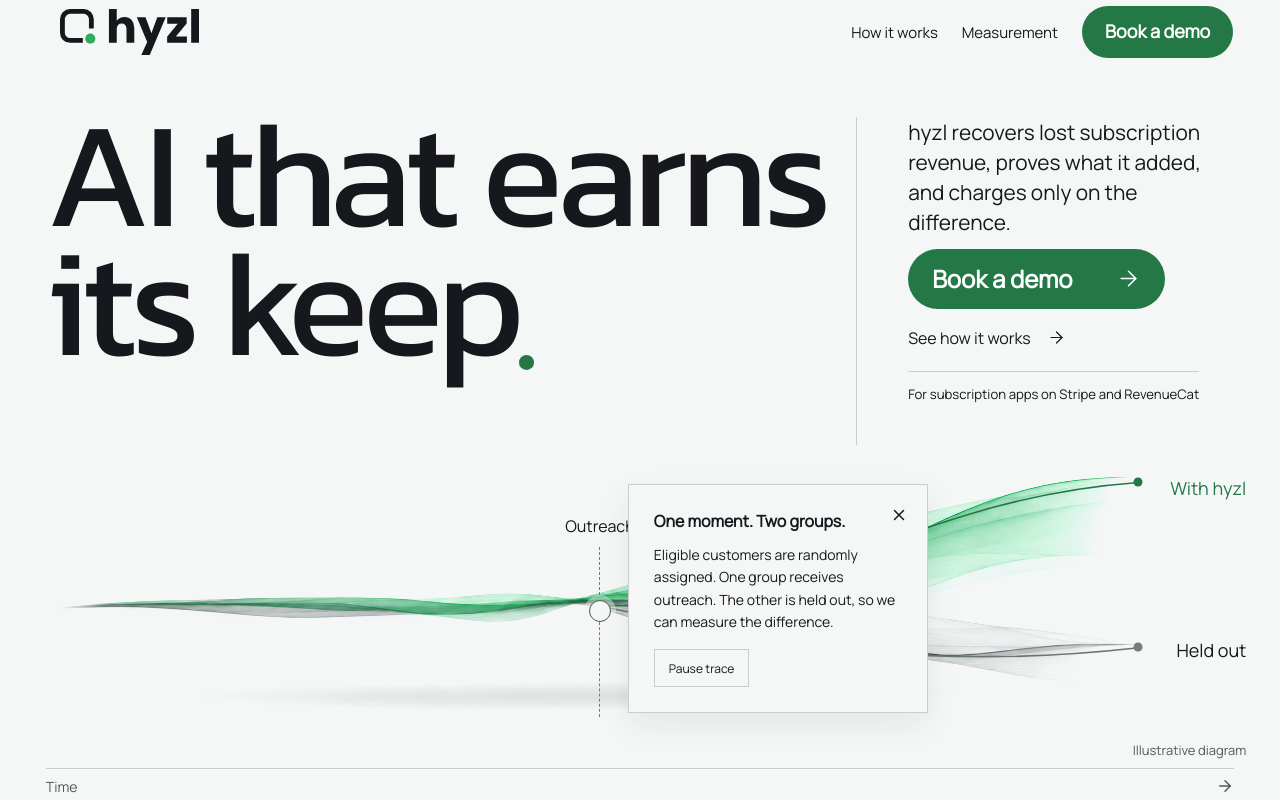
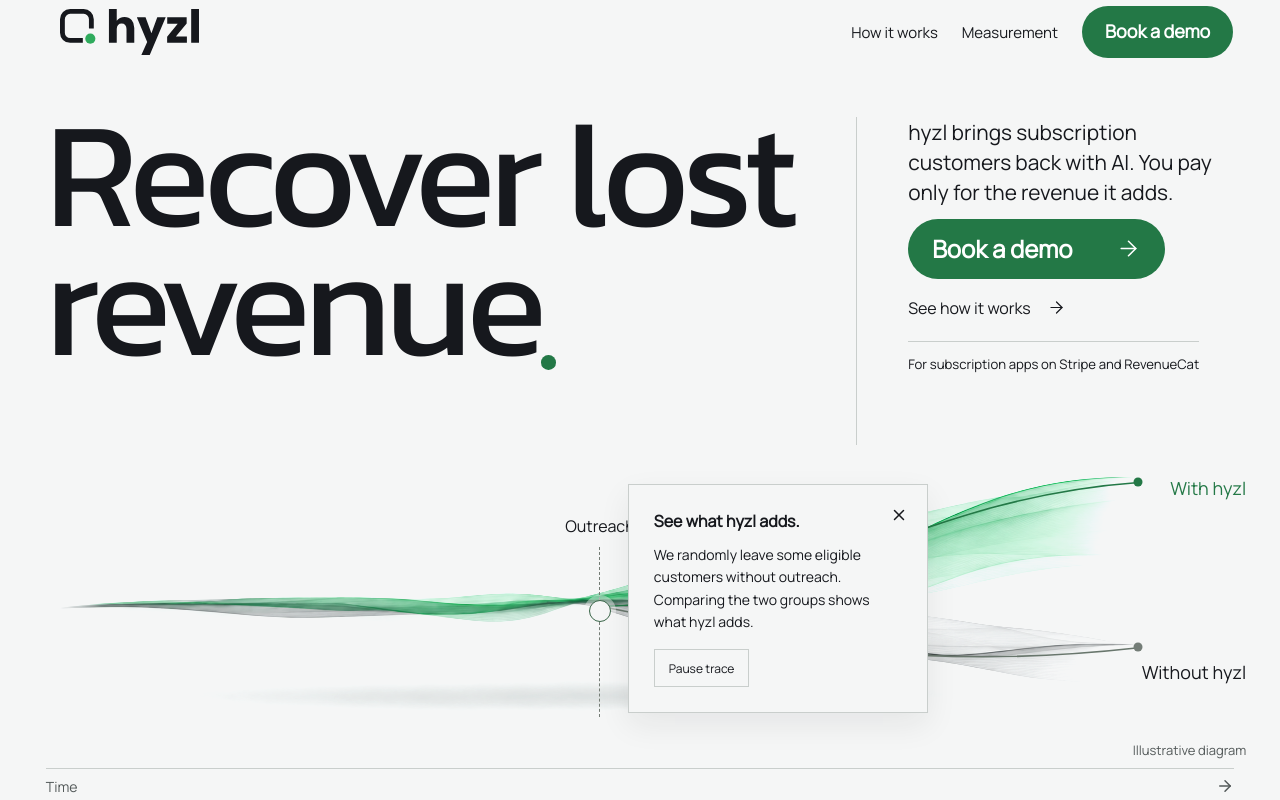
Before and after one commit to dtorre-atllas/AtllasX-Landing-Page, a React (Vite) app: page / in a window 1280 px wide. Both pictures are taken after a click on the button "Explain the outreach point". Shown: the top 800 px of the page. Built offline with nearby package versions, Linux system fonts and the light colour scheme.

Commit message:
Clarify recovery positioning in the original bright design

```diff
--- a/index.html
+++ b/index.html
@@ -4,14 +4,14 @@
     <meta charset="UTF-8" />
     <meta name="viewport" content="width=device-width, initial-scale=1.0" />
     <meta name="theme-color" content="#f5f6f6" />
-    <title>hyzl — AI that earns its keep.</title>
+    <title>hyzl — Recover lost subscription revenue.</title>
     <meta
       name="description"
       content="Functional AI for subscription apps. Recover lost revenue, measure incremental lift against a holdout, and pay a share of what hyzl adds."
     />
     <link rel="icon" type="image/svg+xml" href="/favicon.svg" />
     <link rel="canonical" href="https://www.hyzl.ai" />
-    <meta property="og:title" content="hyzl — AI that earns its keep." />
+    <meta property="og:title" content="hyzl — Recover lost subscription revenue." />
     <meta
       property="og:description"
       content="Functional AI for subscription apps. Recover lost revenue, measure incremental lift against a holdout, and pay a share of what hyzl adds."
@@ -20,7 +20,7 @@
     <meta property="og:site_name" content="hyzl" />
     <meta property="og:url" content="https://www.hyzl.ai" />
     <meta name="twitter:card" content="summary" />
-    <meta name="twitter:title" content="hyzl — AI that earns its keep." />
+    <meta name="twitter:title" content="hyzl — Recover lost subscription revenue." />
     <meta
       name="twitter:description"
       content="Functional AI for subscription apps. Recover lost revenue, measure incremental lift against a holdout, and pay a share of what hyzl adds."
--- a/src/app/App.tsx
+++ b/src/app/App.tsx
@@ -153,10 +153,10 @@
           >
             <X size={18} aria-hidden="true" />
           </button>
-          <strong>One moment. Two groups.</strong>
+          <strong>See what hyzl adds.</strong>
           <p>
-            Eligible customers are randomly assigned. One group receives
-            outreach. The other is held out, so we can measure the difference.
+            We randomly leave some eligible customers without outreach.
+            Comparing the two groups shows what hyzl adds.
           </p>
           {!reduced && (
             <button
@@ -179,7 +179,7 @@
         </div>
       )}
       <span className="ribbon-label treated">With hyzl</span>
-      <span className="ribbon-label control">Held out</span>
+      <span className="ribbon-label control">Without hyzl</span>
       <figcaption>Illustrative diagram</figcaption>
       <div className="time-axis">
         Time <ArrowRight size={18} aria-hidden="true" />
@@ -193,14 +193,14 @@
       <section className="hero">
         <div className="hero-top">
           <h1>
-            AI that earns
+            Recover lost
             <br />
-            its keep<span>.</span>
+            revenue<span>.</span>
           </h1>
           <div className="hero-intro">
             <p>
-              hyzl recovers lost subscription revenue, proves what it added, and
-              charges only on the difference.
+              hyzl brings subscription customers back with AI. You pay only for
+              the revenue it adds.
             </p>
             <DemoLink />
             <Link className="text-link" to="/how-it-works">
--- a/src/app/site/Measurement.tsx
+++ b/src/app/site/Measurement.tsx
@@ -39,7 +39,7 @@
         <div className="cohort holdout">
           <div className="cohort-label">
             <span className="legend-dot" />
-            Held out <span>No outreach</span>
+            Without hyzl <span>No outreach</span>
           </div>
           <p className="rate">
             {early ? "10" : "6"}
--- a/src/app/site/Pages.tsx
+++ b/src/app/site/Pages.tsx
@@ -6,7 +6,7 @@
 export const pageMeta: Record<string, { title: string; description: string }> =
   {
     "/": {
-      title: "hyzl — AI that earns its keep.",
+      title: "hyzl — Recover lost subscription revenue.",
       description:
         "Functional AI for subscription apps. Recover lost revenue, measure incremental lift against a holdout, and pay a share of what hyzl adds.",
     },
--- a/src/styles/index.css
+++ b/src/styles/index.css
@@ -1787,7 +1787,7 @@
   top: 54.5%;
 }
 .ribbon-label.control {
-  top: 52%;
+  top: calc(52% + 22px);
 }
 @media (max-width: 760px) {
   .hero h1 {
@@ -1805,6 +1805,6 @@
     top: 50%;
   }
   .ribbon-label.control {
-    top: 49%;
-  }
-}
+    top: calc(49% + 18px);
+  }
+}
```
Also changed, not shown: .impeccable/surfaces/source-src-app-app-tsx.md, 2 other files (tests, documents, lock files or other folders).
